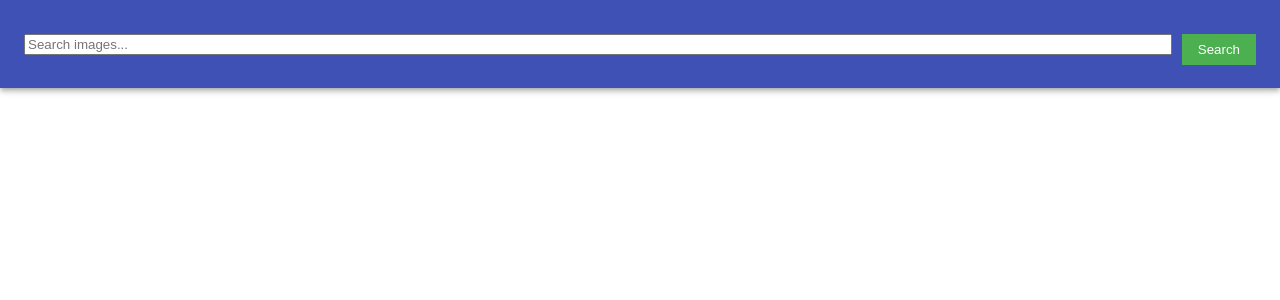
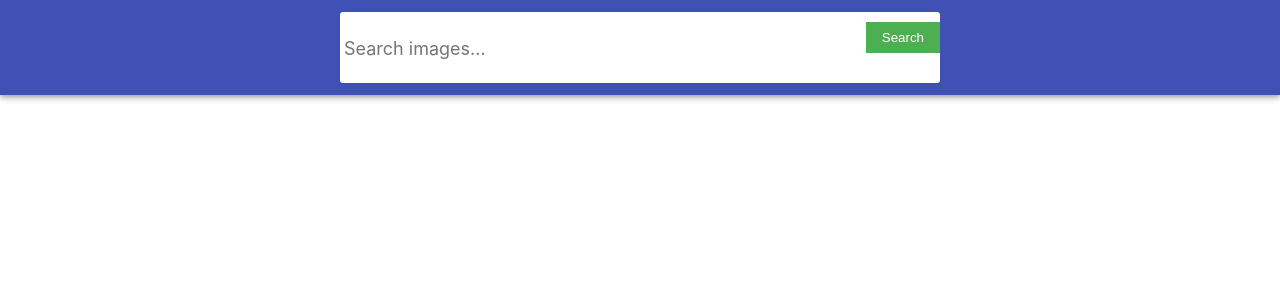
Before and after one commit to Bezobrazz/goit-react-hw-03-image-finder, a React (Create React App) app: page / in a window 1280 px wide. Shown: the top 300 px of the page. Built offline with nearby package versions, Linux system fonts and the light colour scheme.

Commit message:
some styles

```diff
--- a/src/components/App.module.css
+++ b/src/components/App.module.css
@@ -1,22 +1,55 @@
+tml {
+  box-sizing: border-box;
+  width: 100vw;
+  overflow-x: hidden;
+}
+
+*,
+*::before,
+*::after {
+  box-sizing: inherit;
+}
+
+body {
+  margin: 0;
+  font-family: -apple-system, BlinkMacSystemFont, 'Segoe UI', Roboto,
+    Oxygen-Sans, Ubuntu, Cantarell, 'Helvetica Neue', sans-serif;
+  color: #212121;
+  background-color: #fff;
+  -webkit-font-smoothing: antialiased;
+  -moz-osx-font-smoothing: grayscale;
+}
+
 .gallery {
   list-style: none;
   padding: 0;
   display: flex;
   flex-wrap: wrap;
+  justify-content: center;
 }
 
 .gallery-item {
   margin: 10px;
-  width: 120px;
+  width: 250px;
+  height: 150px;
+  overflow: hidden;
+}
+img {
+  display: block;
+  max-width: 100%;
+  height: auto;
 }
 
 button {
+  display: block;
+  margin: 0 auto;
   margin-top: 10px;
   padding: 8px 16px;
   background-color: #4caf50;
   color: #fff;
   border: none;
   cursor: pointer;
+  margin-bottom: 30px;
 }
 
 button:hover {
--- a/src/components/Searchbar/Searchbar.jsx
+++ b/src/components/Searchbar/Searchbar.jsx
@@ -3,16 +3,20 @@ import styles from './Searchbar.module.css';
 
 const Searchbar = ({ onSubmit, search, onSearchChange }) => {
   return (
-    <form onSubmit={onSubmit} className={styles.searchbar}>
+    <div className={styles.Searchbar}>
+      <form className={styles.SearchForm} onSubmit={onSubmit}>
         <input
           type="text"
           value={search}
           onChange={e => onSearchChange(e.target.value)}
-        className={styles['search-input']}
+          className={styles.SearchFormInput}
           placeholder="Search images..."
         />
-      <button type="submit">Search</button>
+        <button className={styles.SearchFormButton} type="submit">
+          Search
+        </button>
       </form>
+    </div>
   );
 };
 
--- a/src/components/Searchbar/Searchbar.module.css
+++ b/src/components/Searchbar/Searchbar.module.css
@@ -1,4 +1,4 @@
-.searchbar {
+.Searchbar {
   top: 0;
   left: 0;
   position: sticky;
@@ -17,7 +17,39 @@
     0px 4px 5px 0px rgba(0, 0, 0, 0.14), 0px 1px 10px 0px rgba(0, 0, 0, 0.12);
 }
 
-.search-input {
-  flex: 1;
-  margin-right: 10px;
+.SearchForm {
+  display: flex;
+  align-items: center;
+  width: 100%;
+  max-width: 600px;
+  background-color: #fff;
+  border-radius: 3px;
+  overflow: hidden;
 }
+
+.SearchForm-button-label {
+  position: absolute;
+  width: 1px;
+  height: 1px;
+  padding: 0;
+  overflow: hidden;
+  clip: rect(0, 0, 0, 0);
+  white-space: nowrap;
+  clip-path: inset(50%);
+  border: 0;
+}
+
+.SearchFormInput {
+  display: inline-block;
+  width: 100%;
+  font: inherit;
+  font-size: 20px;
+  border: none;
+  outline: none;
+  padding-left: 4px;
+  padding-right: 4px;
+}
+.SearchFormInput::placeholder {
+  font: inherit;
+  font-size: 18px;
+}
```
Lines whose indentation alone changed are shown as unchanged.
